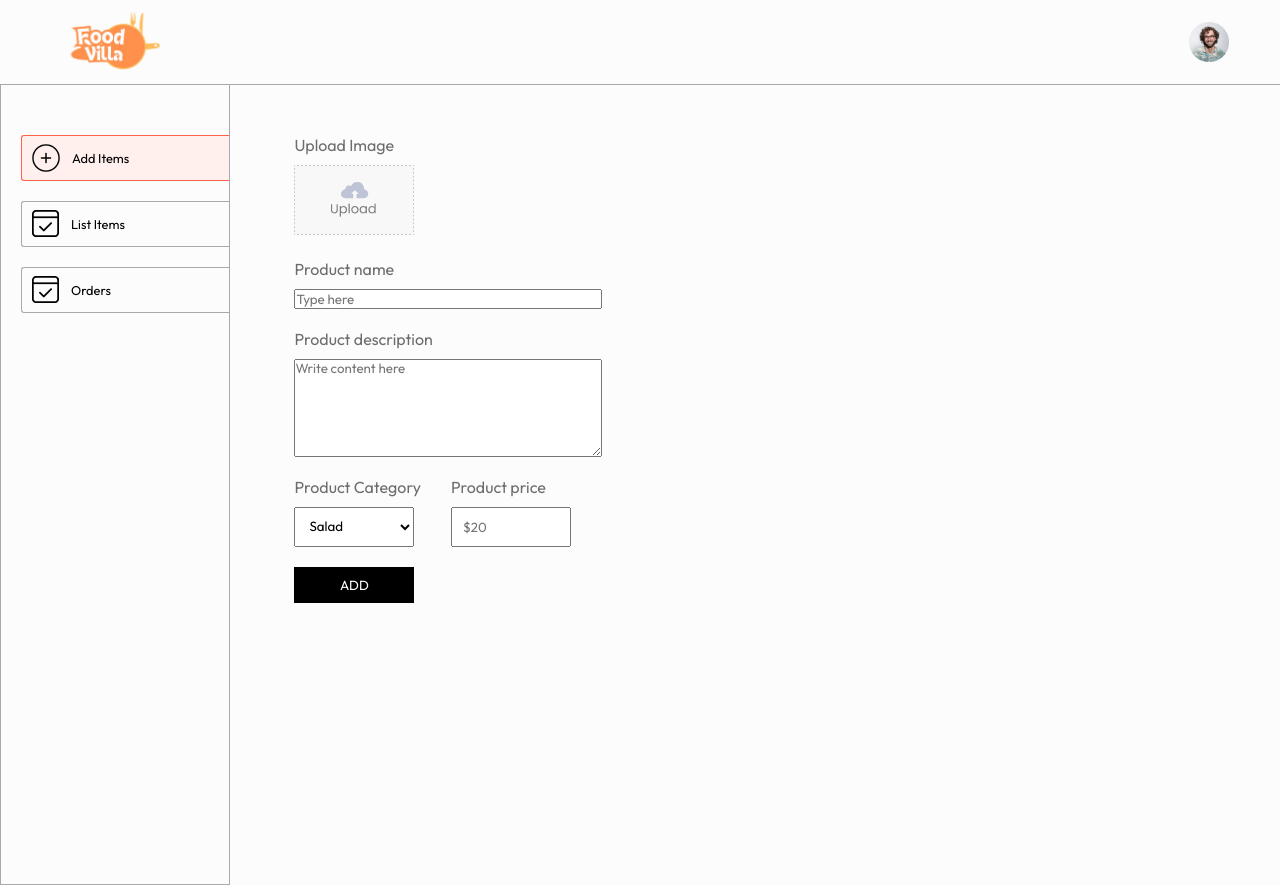
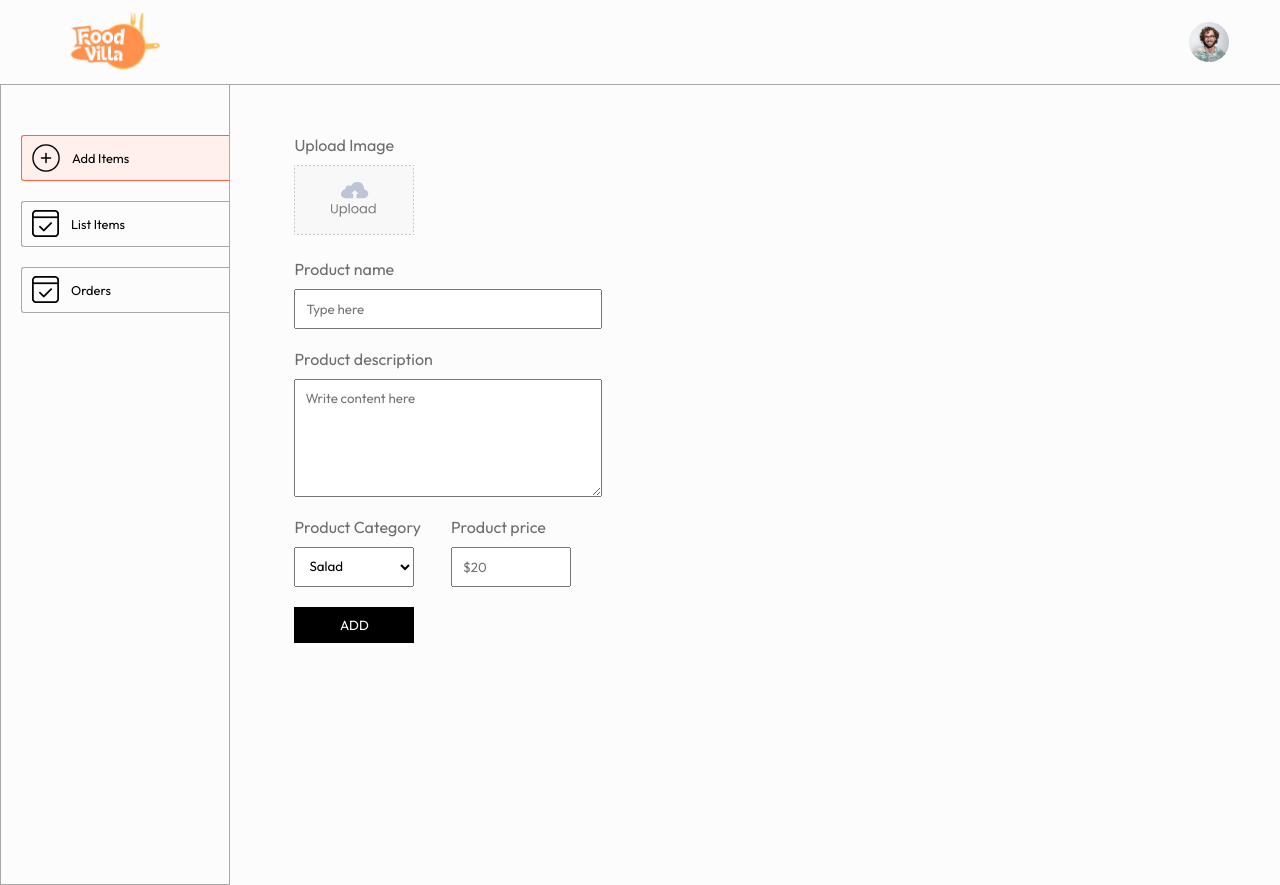
Before and after one commit to mahesh-pagrut/food-villa, a React (Vite) app in the folder admin/: page /add in a window 1280 px wide. Built offline with nearby package versions, Linux system fonts and the light colour scheme.

Commit message:
logic admin page, filling the form

```diff
--- a/admin/src/pages/Add/Add.css
+++ b/admin/src/pages/Add/Add.css
@@ -13,15 +13,15 @@
 }
 
 
-.add-img-upload img{
+.add-image-upload img{
  width: 120px;
 }
 
 .add-product-name, .add-product-description{
-    width:max(40%, 280px) ;
+    width: max(40%, 280px) ;
 }
 
-.add-product-name input .add-product-description textarea{
+.add-product-name input, .add-product-description textarea{
     padding: 10px;
 }
 
--- a/admin/src/pages/Add/Add.jsx
+++ b/admin/src/pages/Add/Add.jsx
@@ -1,32 +1,56 @@
-import React from 'react'
+import React, { useState } from 'react'
 import './Add.css'
 import { assets } from '../../assets/assets'
 
 const Add = () => {
+    const [image, setImage] = useState(false)
+    const [data, setData] = useState({
+        name:"",
+        description:"",
+        price:"",
+        category:"Salad"
+    })
+
+    const onChangeHandler = ((event) => {
+        const name = event.target.name;
+        const value = event.target.value;
+        setData(data=>({...data,[name]:value}))
+    })
+
+    const onSubmitHandler = async (event) =>{
+        event.preventDefault()
+        const formData = new FormData();
+        formData.append("name", data.name)
+        formData.append("description", data.description)
+        formData.append("price", Number(data.price));
+        formData.append("category",data.category);
+        formData.append("image", image)
+
+    }
+
   return (
     <div className='add'>
-        <form className='flex-col'>
+        <form className='flex-col' onSubmit={onSubmitHandler}>
             <div className="add-image-upload flex-col">
                 <p>Upload Image</p>
                 <label htmlFor="image">
-                    <img src={assets.upload_area} alt="" />
+                    <img src={image?URL.createObjectURL(image):assets.upload_area} alt="" />
                 </label>
-                <input type="file" id='image' hidden required />
+                <input onChange={(e) =>setImage(e.target.files[0])} type="file" id='image' hidden required />
             </div>
-
             <div className="add-product-name flex-col">
                 <p>Product name</p>
-                <input type="text" name="name" placeholder='Type here' />
+                <input onChange={onChangeHandler} value={data.name} type="text" name="name" placeholder='Type here' />
             </div>
             <div className='add-product-description flex-col'>
                 <p>Product description</p>
-                <textarea name="description" rows="6" placeholder='Write content here'>
+                <textarea onChange={onChangeHandler} value={data.description} name="description" rows="6" placeholder='Write content here' required>
                 </textarea>
             </div>
             <div className="add-category-price">
                 <div className="add-category flex-col">
                     <p>Product Category</p>
-                    <select name="category" >
+                    <select onChange={onChangeHandler} name="category" >
                         <option value="Salad">Salad</option>
                         <option value="Rolls">Rolls</option>
                         <option value="Deserts">Deserts</option>
@@ -39,7 +63,7 @@
                 </div>
                 <div className="add-price flex-col">
                     <p>Product price</p>
-                    <input type="Number" name='price' placeholder='$20' />
+                    <input onChange={onChangeHandler} value={data.price} type="Number" name='price' placeholder='$20' />
                 </div>
             </div>
             <button type='submit' className='add-btn'>ADD</button>
```
